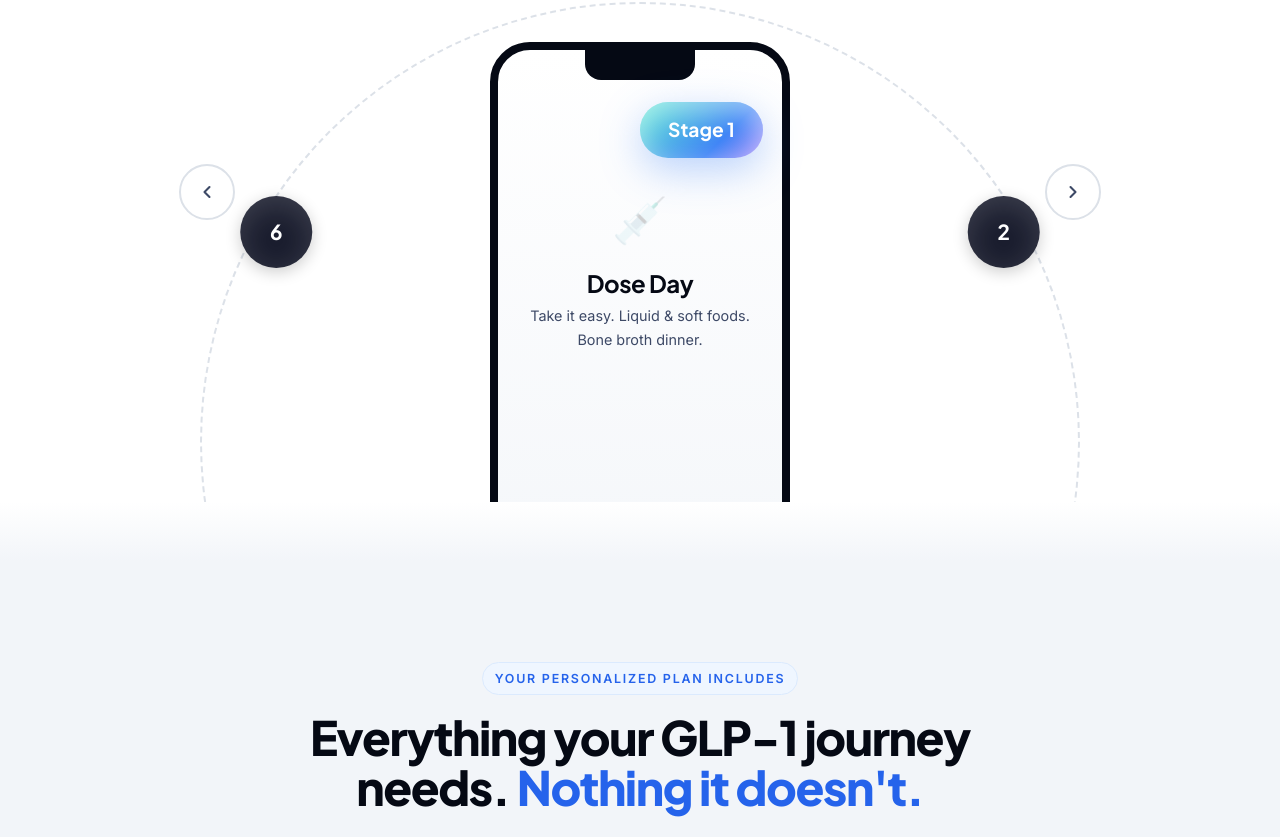
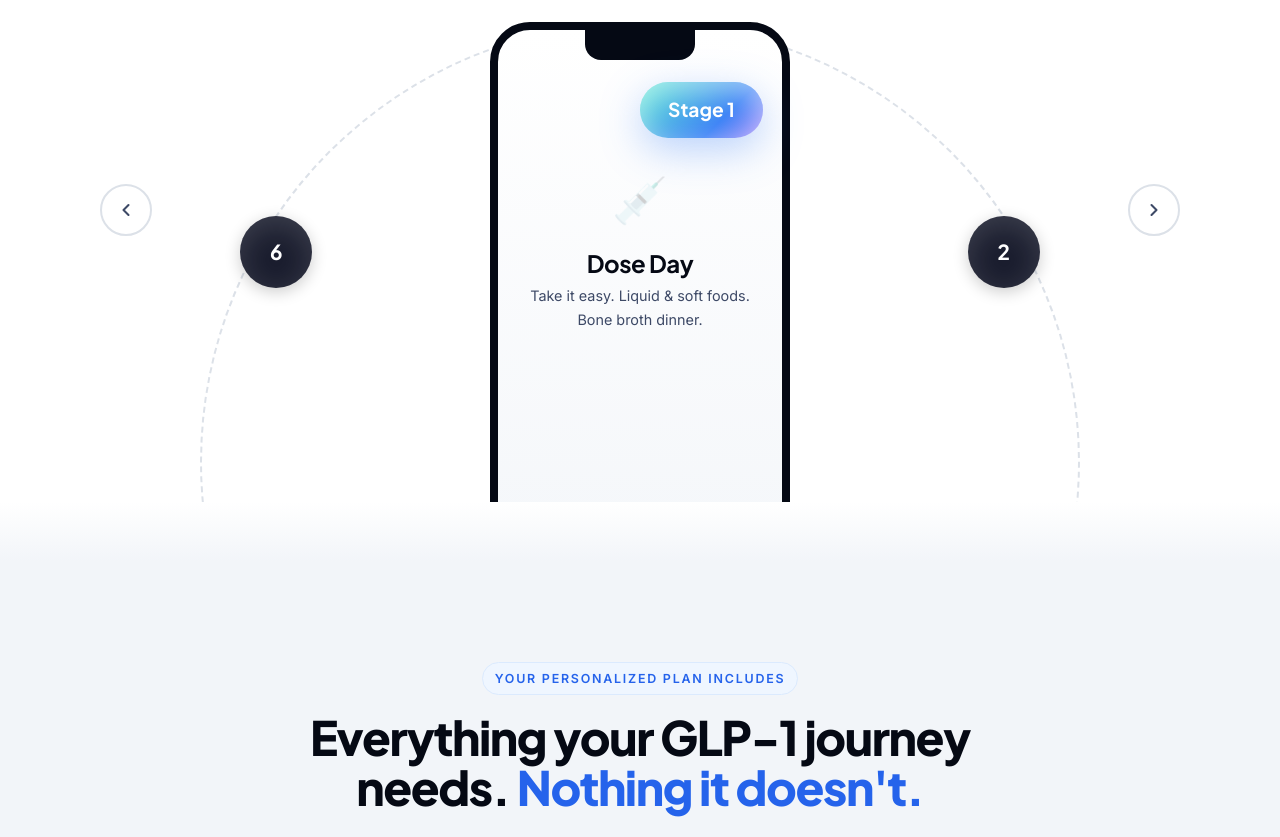
Before and after one commit to fahimtaphealth/weighteasy-site, a Next.js app: page / in a window 1280 px wide. Shown: the part 2303-3140 px from the top of the page. Built offline with nearby package versions, Linux system fonts and the light colour scheme.

Commit message:
Add Lottie coach orb, fix Zones pill placement & chevrons

```diff
--- a/components/Zones.tsx
+++ b/components/Zones.tsx
@@ -13,38 +13,45 @@ const stages = [
   { num: 6, name: "Almost Time", note: "Ease back. Light dinner. Calming tea for evening.", icon: "🌙" },
 ];
 
-function getAngle(slotIndex: number): number {
-  return slotIndex * 60;
-}
-
-function angleToPosition(angleDeg: number, radiusX: number, radiusY: number) {
+function angleToPosition(angleDeg: number, radius: number) {
   const rad = ((angleDeg - 90) * Math.PI) / 180;
   return {
-    x: Math.cos(rad) * radiusX,
-    y: Math.sin(rad) * radiusY,
+    x: Math.cos(rad) * radius,
+    y: Math.sin(rad) * radius,
   };
 }
 
+const springConfig = { type: "spring" as const, stiffness: 120, damping: 22 };
+
 export default function Zones() {
   const [active, setActive] = useState(0);
+  /* Track cumulative rotation so wrapping (5→0, 0→5) takes the short path */
+  const [rotation, setRotation] = useState(0);
 
-  const next = () => setActive((a) => (a + 1) % 6);
-  const prev = () => setActive((a) => (a + 5) % 6);
+  const next = () => {
+    setActive((a) => (a + 1) % 6);
+    setRotation((r) => r + 60);
+  };
+  const prev = () => {
+    setActive((a) => (a + 5) % 6);
+    setRotation((r) => r - 60);
+  };
+  const goTo = (target: number) => {
+    const diff = ((target - active) % 6 + 6) % 6;
+    const shortest = diff <= 3 ? diff : diff - 6;
+    setActive(target);
+    setRotation((r) => r + shortest * 60);
+  };
 
   const current = stages[active];
 
-  const slots: number[] = [];
-  for (let i = 0; i < 6; i++) {
-    slots.push((active + i) % 6);
-  }
+  const R = 420;
+  const CONTAINER_H = 560;
+  /* Circle center sits near the bottom of the container — overflow-hidden clips the lower arc */
+  const CY = CONTAINER_H - 40;
 
-  const RX = 420;
-  const RY = 420;
-
-  /* Phone top offset from container top */
-  const PHONE_TOP = 100;
-  /* Where the stage pill sits — just above the icon inside the phone */
-  const PILL_TOP = PHONE_TOP + 60; // overlapping the phone top area
+  const PHONE_TOP = 80;
+  const PILL_TOP = PHONE_TOP + 60;
 
   return (
     <section id="how" className="relative border-t border-line bg-white pb-0 pt-[100px] overflow-hidden">
@@ -64,77 +71,84 @@ export default function Zones() {
       {/* Carousel container — clipped at bottom */}
       <div
         className="relative mx-auto mt-10 overflow-hidden"
-        style={{ maxWidth: 1200, height: RY + 140 }}
+        style={{ maxWidth: 1200, height: CONTAINER_H }}
       >
-        {/* Dashed circle — full circle, bottom clipped */}
+        {/* Dashed circle — centered at CY, clipped by overflow */}
         <div
           className="pointer-events-none absolute left-1/2 -translate-x-1/2"
           style={{
-            top: 60,
-            width: RX * 2 + 40,
-            height: RY * 2 + 40,
+            top: CY - R - 20,
+            width: (R + 20) * 2,
+            height: (R + 20) * 2,
             border: "2px dashed #dce1e8",
             borderRadius: "50%",
           }}
         />
 
-        {/* Center point for circle positioning */}
+        {/* ── Rotating stage dots ── */}
+        {/* Outer wrapper: fixed at circle center. Inner motion.div rotates the whole ring. */}
         <div
-          className="absolute left-1/2 -translate-x-1/2"
-          style={{ top: 60 + RY + 20 }}
+          className="absolute left-1/2"
+          style={{ top: CY, transform: "translateX(-50%)" }}
         >
-          {/* Inactive numbered dots on the circle — skip active (slot 0) and bottom (slot 3) */}
-          {slots.map((stageIdx, slotIdx) => {
-            const angle = getAngle(slotIdx);
-            const pos = angleToPosition(angle, RX, RY);
-            const stage = stages[stageIdx];
+          <motion.div
+            animate={{ rotate: -rotation }}
+            transition={springConfig}
+            style={{ willChange: "transform" }}
+          >
+            {stages.map((stage, i) => {
+              const angle = i * 60;
+              const pos = angleToPosition(angle, R);
 
-            // Skip active (rendered separately on the phone) and bottom dot
-            if (slotIdx === 0 || slotIdx === 3) return null;
+              /* Which visual slot does this stage currently occupy? */
+              const visualSlot = ((i - active) % 6 + 6) % 6;
+              /* Hide the active dot (behind phone) */
+              if (visualSlot === 0) return null;
 
-            const opacity = slotIdx <= 1 || slotIdx === 5 ? 1 : 0.7;
+              const opacity =
+                visualSlot === 1 || visualSlot === 5
+                  ? 1
+                  : visualSlot === 2 || visualSlot === 4
+                  ? 0.7
+                  : 0.4;
 
               return (
-              <motion.button
+                <button
                   key={`dot-${stage.num}`}
-                onClick={() => setActive(stageIdx)}
+                  onClick={() => goTo(i)}
                   className="absolute z-20 flex items-center justify-center"
-                animate={{
-                  x: pos.x - 36,
-                  y: pos.y - 36,
+                  style={{
+                    left: pos.x - 36,
+                    top: pos.y - 36,
                     opacity,
+                    transition: "opacity 0.4s ease",
                   }}
-                transition={{ type: "spring", stiffness: 200, damping: 25 }}
                   aria-label={`Stage ${stage.num}: ${stage.name}`}
                 >
-                <div
+                  {/* Counter-rotate so numbers stay upright */}
+                  <motion.div
                     className="flex h-[72px] w-[72px] items-center justify-center rounded-full font-display text-[1.3rem] font-bold text-white transition-transform hover:scale-110"
                     style={{
                       background: "#1a1d2e",
-                    boxShadow: "inset 0 8px 30px rgba(255,255,255,0.15), 0 4px 16px rgba(0,0,0,0.2)",
+                      boxShadow:
+                        "inset 0 8px 30px rgba(255,255,255,0.15), 0 4px 16px rgba(0,0,0,0.2)",
                     }}
+                    animate={{ rotate: rotation }}
+                    transition={springConfig}
                   >
                     {stage.num}
-                </div>
-              </motion.button>
+                  </motion.div>
+                </button>
               );
             })}
+          </motion.div>
+        </div>
 
-          {/* Chevron buttons — at ~45° angles (upper-middle of visible area) */}
-          {(() => {
-            // Place chevrons at 315° (upper-left) and 45° (upper-right) on a slightly larger circle
-            const chevronAngleL = 300; // ~10 o'clock
-            const chevronAngleR = 60;  // ~2 o'clock
-            const leftPos = angleToPosition(chevronAngleL, RX + 80, RY + 80);
-            const rightPos = angleToPosition(chevronAngleR, RX + 80, RY + 80);
-            return (
-              <>
+        {/* ── Chevron buttons — fixed at far left/right ── */}
         <button
           onClick={prev}
-                  className="absolute z-20 flex h-[56px] w-[56px] items-center justify-center rounded-full border-2 border-line bg-white text-muted transition-colors hover:bg-bg hover:text-ink"
-                  style={{
-                    transform: `translate(${leftPos.x - 28}px, ${leftPos.y - 28}px)`,
-                  }}
+          className="absolute z-20 flex h-[52px] w-[52px] items-center justify-center rounded-full border-2 border-line bg-white text-muted transition-colors hover:bg-bg hover:text-ink"
+          style={{ left: 60, top: CONTAINER_H * 0.48 - 26 }}
           aria-label="Previous stage"
         >
           <svg width="20" height="20" viewBox="0 0 24 24" fill="none" stroke="currentColor" strokeWidth="2.5" strokeLinecap="round" strokeLinejoin="round">
@@ -143,22 +157,16 @@ export default function Zones() {
         </button>
         <button
           onClick={next}
-                  className="absolute z-20 flex h-[56px] w-[56px] items-center justify-center rounded-full border-2 border-line bg-white text-muted transition-colors hover:bg-bg hover:text-ink"
-                  style={{
-                    transform: `translate(${rightPos.x - 28}px, ${rightPos.y - 28}px)`,
-                  }}
+          className="absolute z-20 flex h-[52px] w-[52px] items-center justify-center rounded-full border-2 border-line bg-white text-muted transition-colors hover:bg-bg hover:text-ink"
+          style={{ right: 60, top: CONTAINER_H * 0.48 - 26 }}
           aria-label="Next stage"
         >
           <svg width="20" height="20" viewBox="0 0 24 24" fill="none" stroke="currentColor" strokeWidth="2.5" strokeLinecap="round" strokeLinejoin="round">
             <path d="M9 18l6-6-6-6" />
           </svg>
         </button>
-              </>
-            );
-          })()}
-        </div>
 
-        {/* Phone frame — centered */}
+        {/* ── Phone frame — centered ── */}
         <div
           className="absolute left-1/2 -translate-x-1/2 z-10"
           style={{ top: PHONE_TOP, width: 300 }}
@@ -181,31 +189,24 @@ export default function Zones() {
                   transition={{ duration: 0.25 }}
                   className="flex flex-col items-center text-center mt-14"
                 >
-                  {/* Icon */}
-                  <div className="text-[2.8rem] opacity-20">
-                    {current.icon}
-                  </div>
-
-                  {/* Title */}
+                  <div className="text-[2.8rem] opacity-20">{current.icon}</div>
                   <h3 className="mt-4 font-display text-[1.5rem] font-bold text-ink">
                     {current.name}
                   </h3>
-
-                  {/* Description */}
                   <p className="mt-2 text-[0.9rem] leading-relaxed text-muted">
                     {current.note}
                   </p>
                 </motion.div>
               </AnimatePresence>
 
-              {/* Pagination dots at bottom */}
+              {/* Pagination dots */}
               <div className="mt-auto flex gap-2.5">
                 {stages.map((_, i) => (
                   <button
                     key={i}
-                    onClick={() => setActive(i)}
+                    onClick={() => goTo(i)}
                     className={`h-2 w-2 rounded-full transition-all ${
-                      i === active ? "bg-accent w-2 h-2" : "bg-line"
+                      i === active ? "bg-accent" : "bg-line"
                     }`}
                     aria-label={`Stage ${i + 1}`}
                   />
@@ -215,7 +216,7 @@ export default function Zones() {
           </div>
         </div>
 
-        {/* Active stage pill — ON TOP of the phone, just above the icon */}
+        {/* ── Active stage pill — on top of phone ── */}
         <AnimatePresence mode="wait">
           <motion.div
             key={`pill-${current.num}`}
@@ -230,7 +231,8 @@ export default function Zones() {
               className="flex h-[56px] items-center justify-center rounded-full px-7 font-display text-[1.2rem] font-bold text-white shadow-xl"
               style={{
                 background: "linear-gradient(135deg, #5EEAD4, #4DB6E5, #3B82F6, #A78BFA)",
-                boxShadow: "inset 0 8px 30px rgba(255,255,255,0.5), 0 12px 40px rgba(59,130,246,0.35)",
+                boxShadow:
+                  "inset 0 8px 30px rgba(255,255,255,0.5), 0 12px 40px rgba(59,130,246,0.35)",
                 minWidth: 110,
               }}
             >
```
Also changed, not shown: 1 other file (tests, documents, lock files or other folders). Lines whose indentation alone changed are shown as unchanged.
